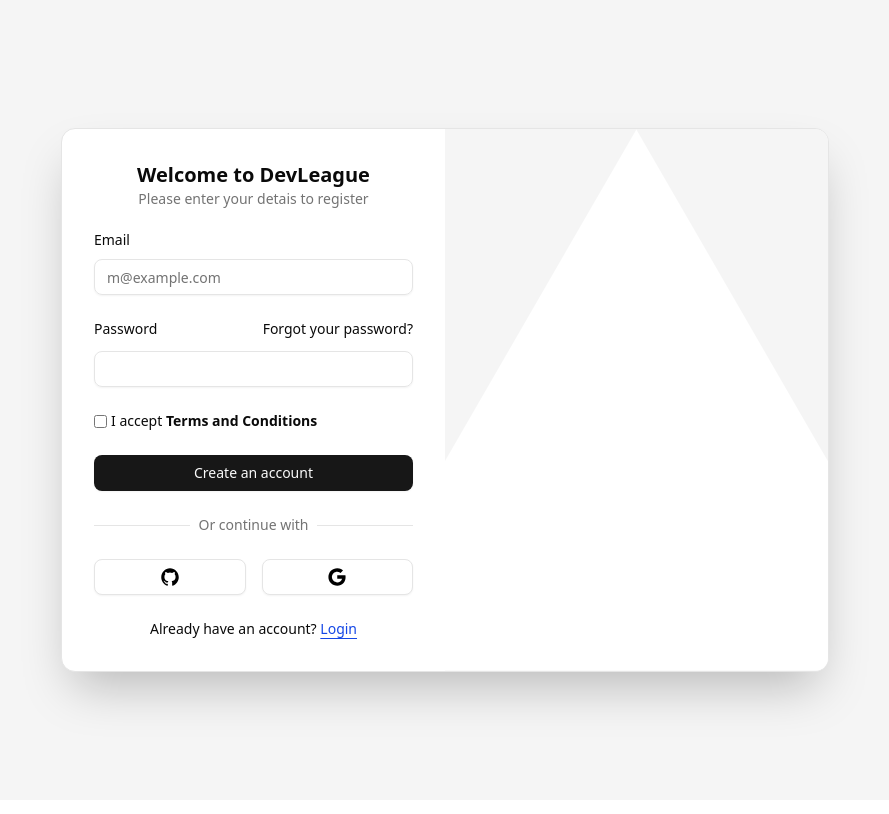
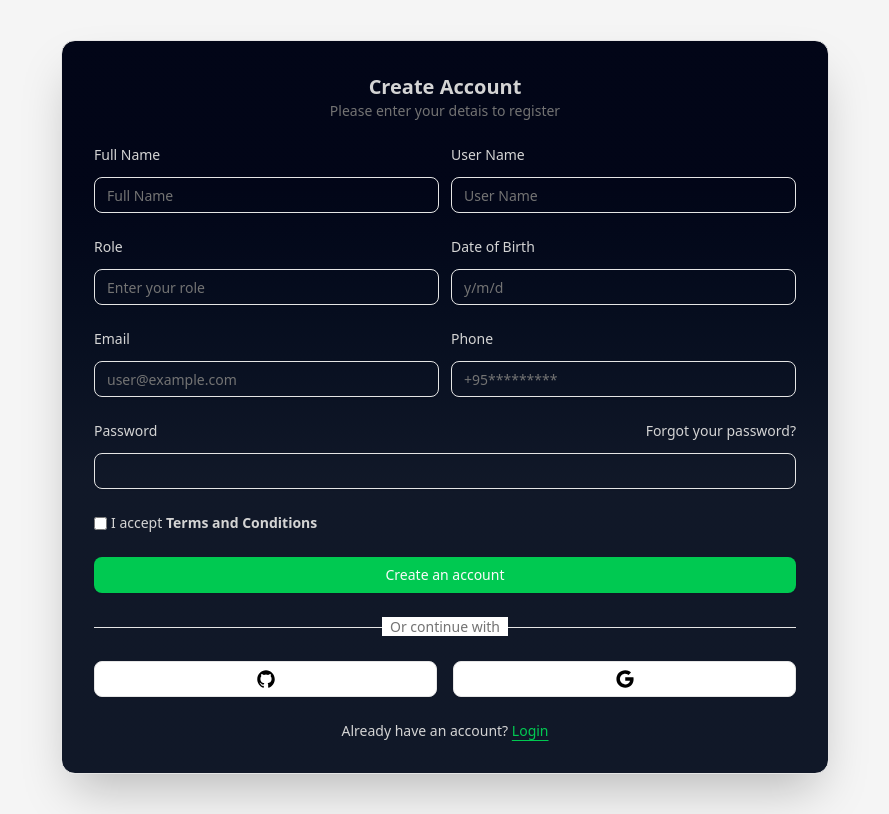
Before and after one commit to One-Project-One-Week/DevLeague-Frontend, a Next.js app in the folder devleague/: page /user/auth/register in a window 1280 px wide. Shown: the whole page, without its empty margins (195-1084 px from the left). Built offline with nearby package versions, Linux system fonts and the light colour scheme.

Commit message:
user-register

```diff
--- a/devleague/app/(root)/layout.jsx
+++ b/devleague/app/(root)/layout.jsx
@@ -2,7 +2,7 @@
 
 export default function Layout({ children }) {
   return (
-    <main className="h-screen text-sm text-neutral-300 antialiased ">
+    <main className="h-screen antialiased ">
       <Navbar />
       {children}
     </main>
--- a/devleague/app/user/auth/register/page.jsx
+++ b/devleague/app/user/auth/register/page.jsx
@@ -1,40 +1,75 @@
+import Link from "next/link"
 import { Button } from "@/components/ui/button"
 import { Card, CardContent } from "@/components/ui/card"
 import { Input } from "@/components/ui/input"
 import { Label } from "@/components/ui/label"
 
-export default async function UserRegister() {
+export default function UserRegister() {
     return (
 
         <div className="w-full max-w-sm md:max-w-3xl">
-            <Card className="overflow-hidden p-0 shadow-2xl">
-                <CardContent className="grid p-0 md:grid-cols-2">
+            <Card className="overflow-hidden p-0 shadow-2xl bg-gradient-to-b from-slate-950 from-20%  to-gray-900 to-60%">
+                <CardContent className="grid p-0">
                     <form className="p-6 md:p-8">
                         <div className="flex flex-col gap-6">
                             <div className="flex flex-col items-center text-center">
-                                <h1 className="text-xl font-bold">Welcome to DevLeague</h1>
+                                <h1 className="text-xl font-bold text-neutral-300">Create Account</h1>
                                 <p className="text-muted-foreground text-balance text-sm">
                                     Please enter your detais to register
                                 </p>
                             </div>
-                            <div className="grid gap-3">
-                                <Label htmlFor="email">Email</Label>
-                                <Input id="email" type="email" placeholder="m@example.com" required />
+                            {/*  */}
+                            <div className="flex flex-row item-center justify-center gap-3">
+                                <div className=" w-full grid gap-3">
+                                    <Label className="text-neutral-300 text-sm" htmlFor="full_name">Full Name</Label>
+                                    <Input className="text-sm text-neutral-200" type="text" placeholder="Full Name" required />
+                                </div>
+                                <div className="w-full grid gap-3">
+                                    <Label className="text-neutral-300 text-sm" htmlFor="user_name">User Name</Label>
+                                    <Input className="text-sm text-neutral-200" type="text" placeholder="User Name" required />
+                                </div>
+                            </div>
+                            {/*  */}
+                            <div className="flex flex-row item-center justify-center gap-3">
+                                <div className="w-full grid gap-3">
+                                    <Label
+                                        className="text-neutral-300 text-sm"
+                                        htmlFor="position">Role</Label>
+                                    <Input className="text-sm text-neutral-200" type="text" placeholder="Enter your role" required />
+                                </div>
+                                <div className="w-full grid gap-3">
+                                    <Label
+                                        className="text-neutral-300 text-sm" htmlFor="dob">Date of Birth</Label>
+                                    <Input className="text-sm text-neutral-200" id="dob" type="number" placeholder="y/m/d" required />
+                                </div>
+                            </div>
+                            <div className="flex flex-row item-center justify-center gap-3">
+                                <div className=" w-full grid gap-3">
+                                    <Label
+                                        className="text-neutral-300 text-sm"
+                                        htmlFor="email">Email</Label>
+                                    <Input className="text-sm text-neutral-200" id="email" type="email" placeholder="user@example.com" required />
+                                </div>
+                                <div className=" w-full grid gap-3">
+                                    <Label className="text-neutral-300 text-sm" htmlFor="phone">Phone</Label>
+                                    <Input className="text-sm text-neutral-200" id="phone" type="number" placeholder="+95*********" required />
+                                </div>
                             </div>
                             <div className="grid gap-3">
                                 <div className="flex items-center">
-                                    <Label htmlFor="password">Password</Label>
-                                    <a href="#" className="ml-auto text-sm underline-offset-2 hover:underline">
+                                    <Label
+                                        className="text-neutral-300 text-sm" htmlFor="password">Password</Label>
+                                    <a href="#" className="ml-auto text-sm text-neutral-300 underline-offset-2 hover:underline">
                                         Forgot your password?
                                     </a>
                                 </div>
-                                <Input id="password" type="password" required />
+                                <Input className="text-sm text-neutral-200" id="password" type="password" required />
                             </div>
                             <div className="flex gap-1 items-center">
-                                <input type="checkbox" name="check" />
-                                <p className="text-sm">I accept <b>Terms and Conditions</b></p>
+                                <input className="text-sm text-neutral-200" type="checkbox" name="check" />
+                                <p className="text-sm text-neutral-300">I accept <b>Terms and Conditions</b></p>
                             </div>
-                            <Button type="submit" className="w-full">
+                            <Button type="submit" className="w-full bg-green-500 hover:bg-white hover:text-green-500">
                                 Create an account
                             </Button>
                             {/*  */}
@@ -52,20 +87,14 @@
                                     <img src="/logo-google.svg" alt="" width={20} />
                                 </Button>
                             </div>
-                            <div className="text-center text-sm">
+                            <div className="text-center text-sm text-neutral-300">
                                 Already have an account?{" "}
-                                <a href="#" className="underline underline-offset-4 text-blue-700">
+                                <Link href="/user/auth/login" className="underline underline-offset-4 text-green-500">
                                     Login
-                                </a>
+                                </Link>
                             </div>
                         </div>
                     </form>
-                    <div className="bg-muted relative hidden md:block">
-                        <img
-                            src="/vercel.svg"
-                            alt="Image"
-                            className="absolute inset-0 h-full w-full object-cover dark:brightness-[0.2] dark:grayscale" />
-                    </div>
                 </CardContent>
             </Card>
         </div>
```
